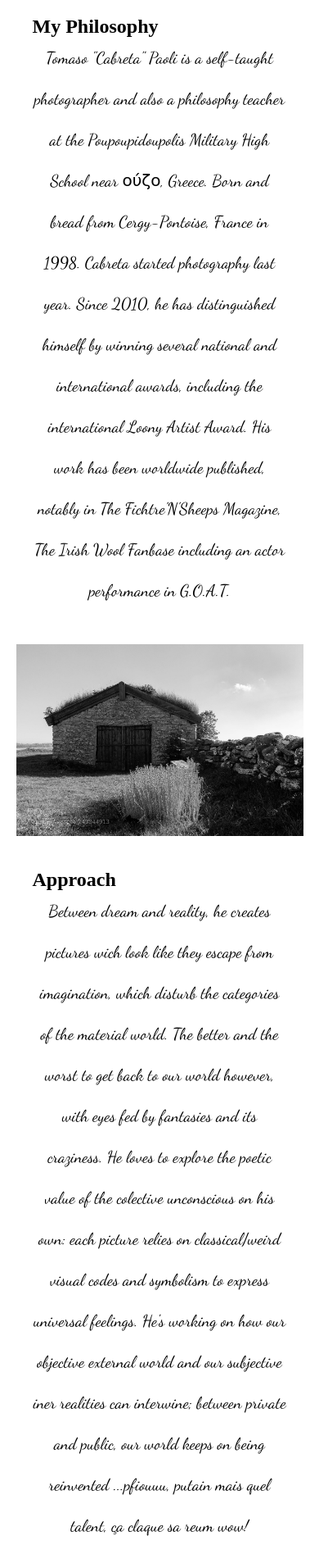
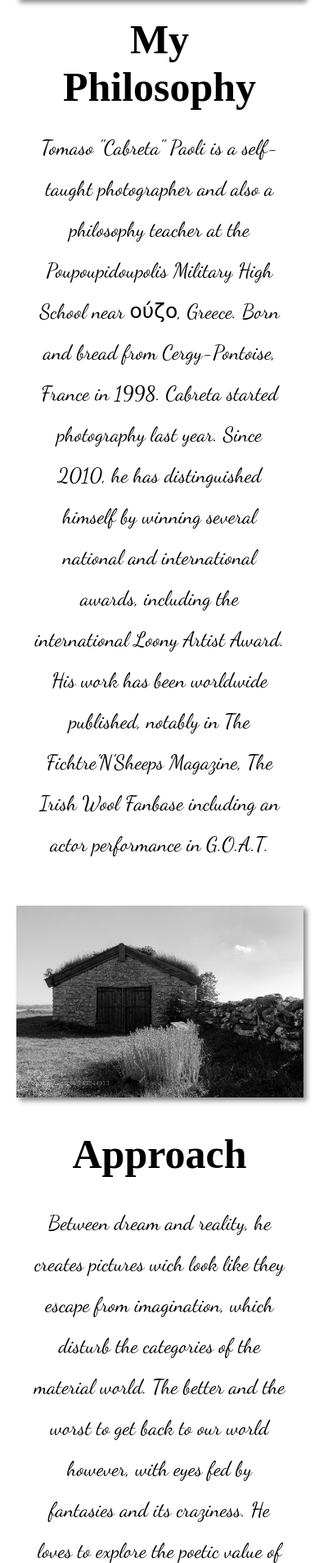
Before and after one commit to vincentiga/Cabreta, a PHP site: page /about.html in a window 390 px wide. Shown: the part 454-2361 px from the top of the page at 82% size. Run offline with PHP 8.4, Linux system fonts and the light colour scheme.

Commit message:
Box resizing on css

```diff
--- a/cabreta-portfolio/css/aboutus.css
+++ b/cabreta-portfolio/css/aboutus.css
@@ -7,6 +7,21 @@
     justify-content: space-around;
     align-items: center;
     flex-wrap: wrap;
+}
+h2{
+    font-size: 50px;
+}
+.title1{
+    padding-bottom: 80px;
+}
+.para1{
+    padding-bottom: 30px;
+}
+.title2{
+    padding-top: 100px;
+}
+.para2{
+    padding-top: 30px;
 }
 
 .bloc1{
@@ -18,17 +33,20 @@
 
 .img1{
     width: 500px;
-    padding-left: 50px;
+
+    box-shadow:4px 4px 6px #888;
 }
 
 .img2{
     width: 700px;
-    padding-top: 20px;
+
+    box-shadow:4px 4px 6px #888;
 
 }
 .bloc2{
     width: 40%;
     padding: 40px 20px 20px 20px;
+
 }
 p{
     font-family: 'Dancing Script', cursive;
@@ -67,10 +85,19 @@ p{
         width: 90%;
     }
     p{
-        font-size: 20px;
+        font-size: 25px;
         text-align: center;
+    }
+    h2{
+
+        text-align: center;
+    }
+    .title1{
+        padding-bottom: 20px;
+    }
+    .title2{
+        padding-top: 0;
     }
 
 
-
 }
```
